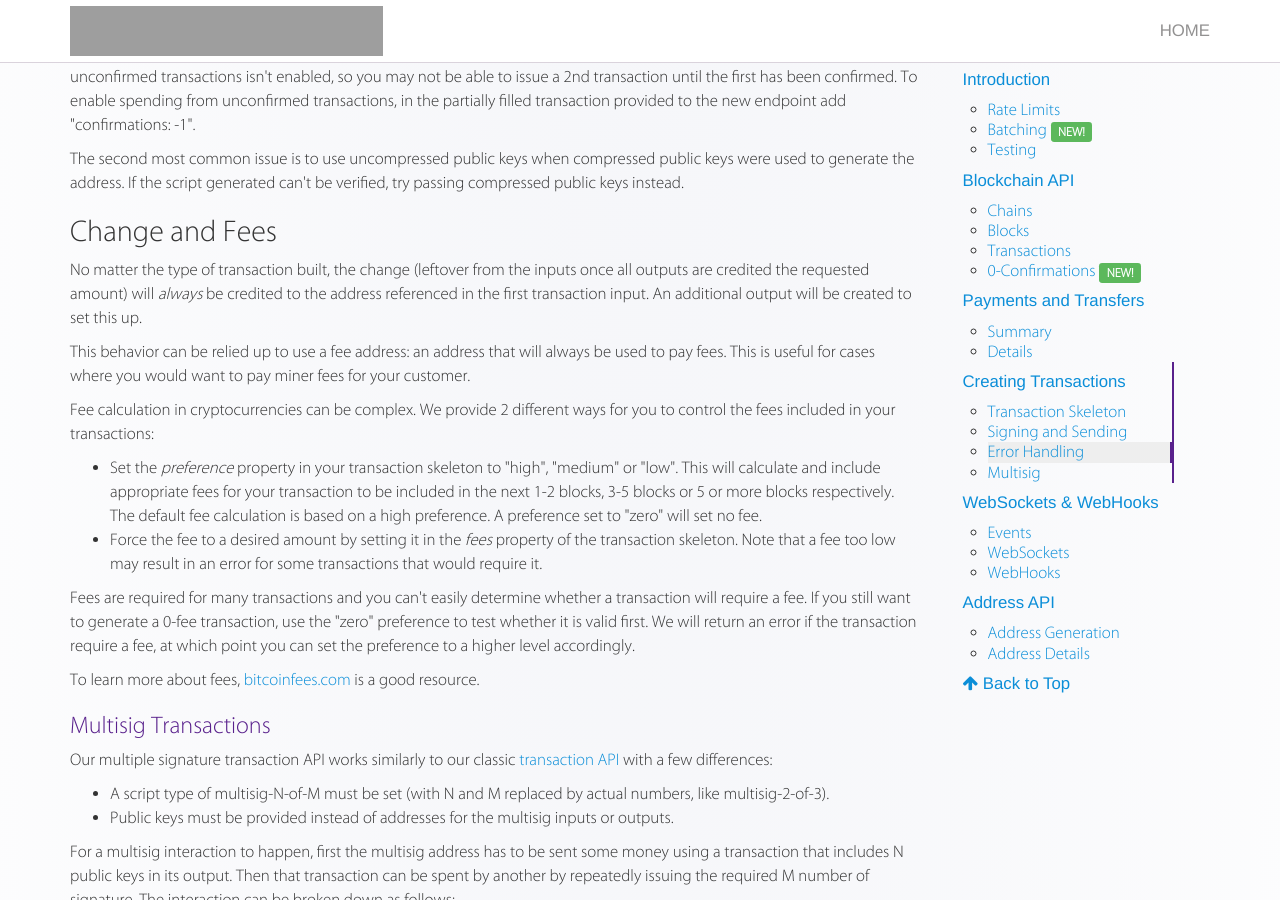
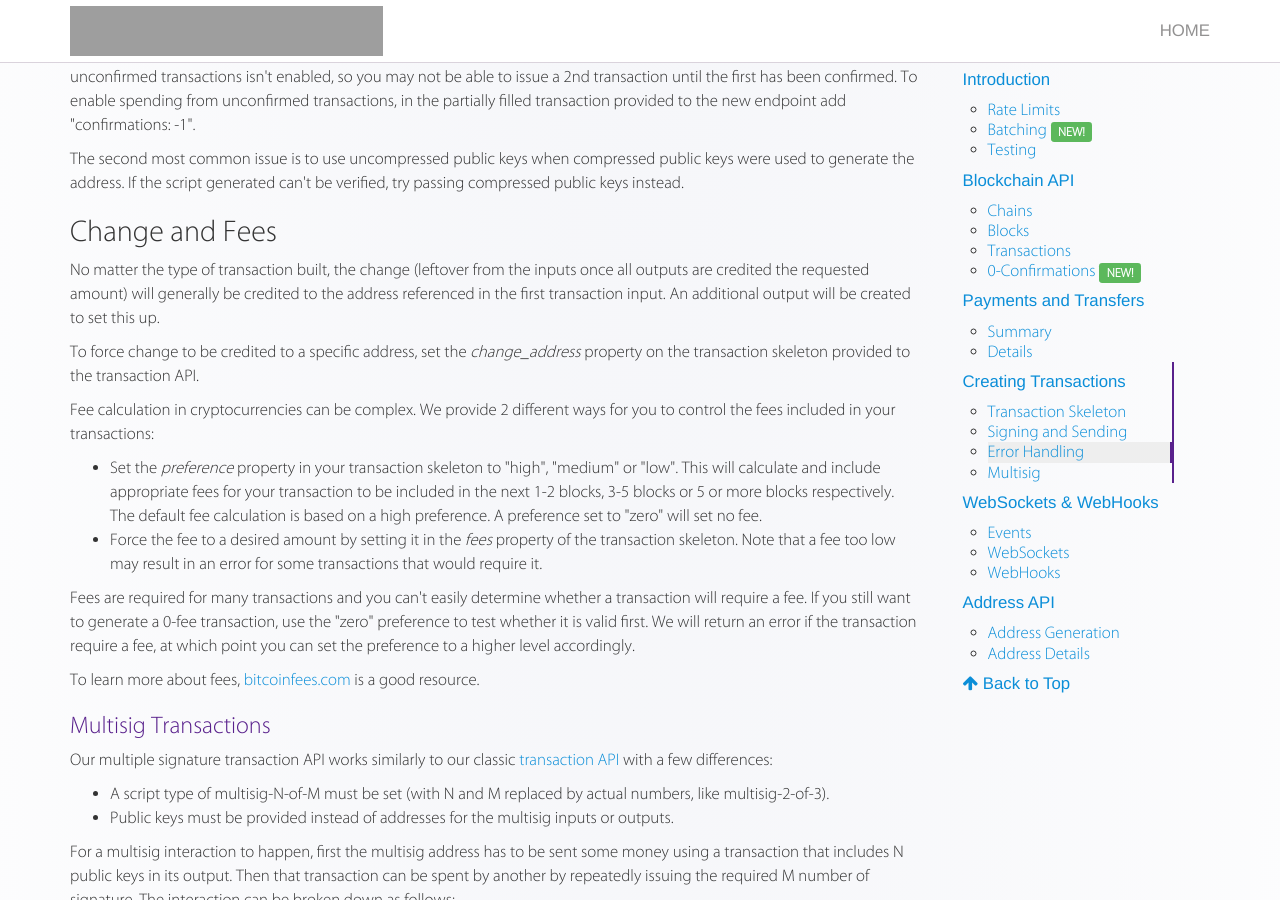
Before and after one commit to blockcypher/documentation, a Jekyll site: the page built from index.html, in a window 1280 px wide and 900 px high, scrolled down 18757 px. Built offline with Jekyll 4.4.1, drawn with Linux system fonts in a browser that asks for light colours; nearby versions of some CDN libraries; some web fonts are replaced; some of the changed text lies outside the part shown.

Commit message:
Added section on custom change address.

```diff
--- a/_includes/reference/creating_txns.html
+++ b/_includes/reference/creating_txns.html
@@ -280,8 +280,8 @@
 
   <a class="title-anchor" id="change_fees"></a>
   <h2>Change and Fees</h2>
-  <p>No matter the type of transaction built, the change (leftover from the inputs once all outputs are credited the requested amount) will <em>always</em> be credited to the address referenced in the first transaction input. An additional output will be created to set this up.<p>
-  <p>This behavior can be relied up to use a fee address: an address that will always be used to pay fees. This is useful for cases where you would want to pay miner fees for your customer.</p>
+  <p>No matter the type of transaction built, the change (leftover from the inputs once all outputs are credited the requested amount) will generally be credited to the address referenced in the first transaction input. An additional output will be created to set this up.<p>
+  <p>To force change to be credited to a specific address, set the <em>change_address</em> property on the transaction skeleton provided to the transaction API.</p>
   <p>Fee calculation in cryptocurrencies can be complex. We provide 2 different ways for you to control the fees included in your transactions:</p>
   <ul>
     <li>Set the <em>preference</em> property in your transaction skeleton to "high", "medium" or "low". This will calculate and include appropriate fees for your transaction to be included in the next 1-2 blocks, 3-5 blocks or 5 or more blocks respectively. The default fee calculation is based on a high preference. A preference set to "zero" will set no fee.</li>
```
